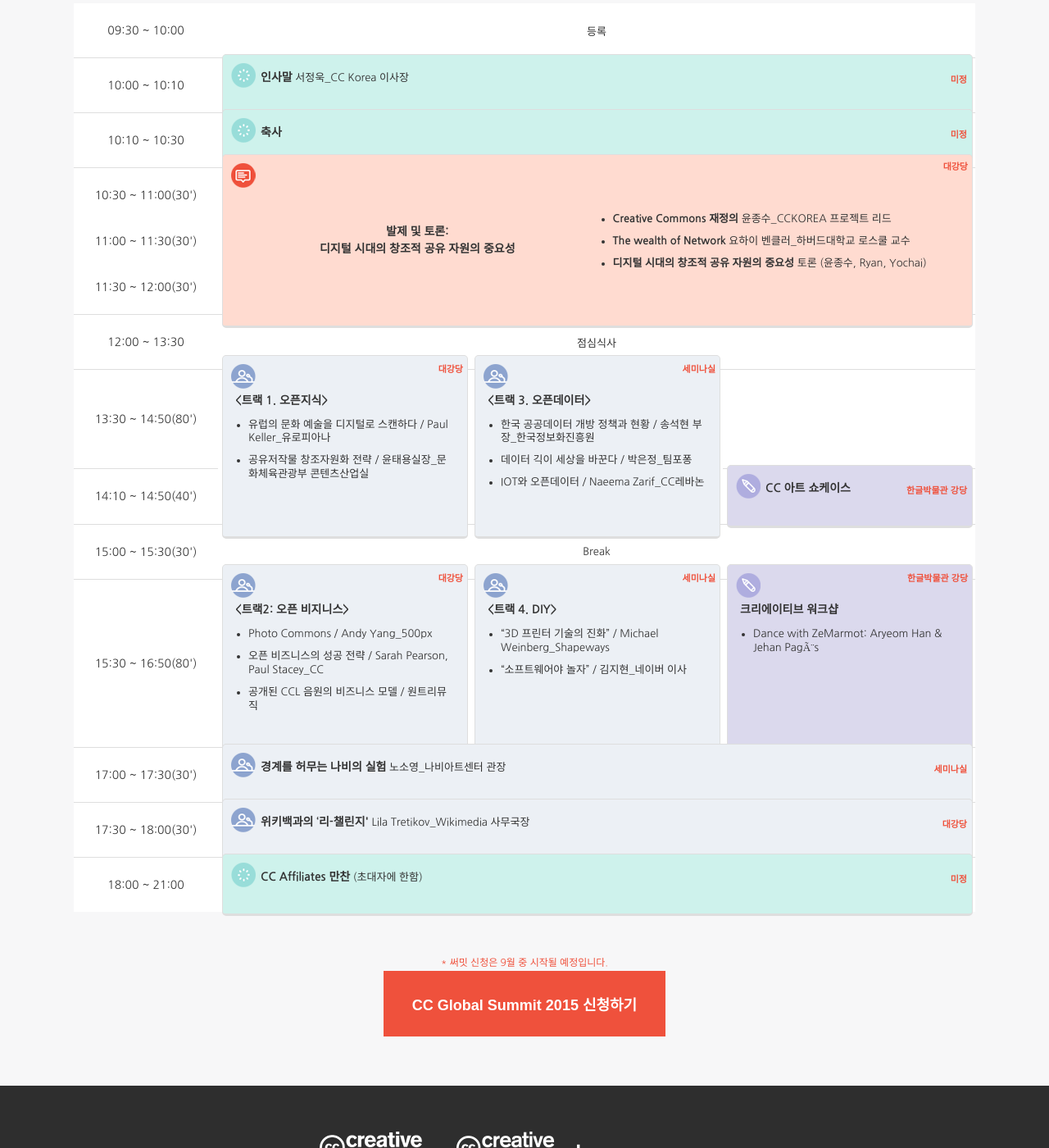
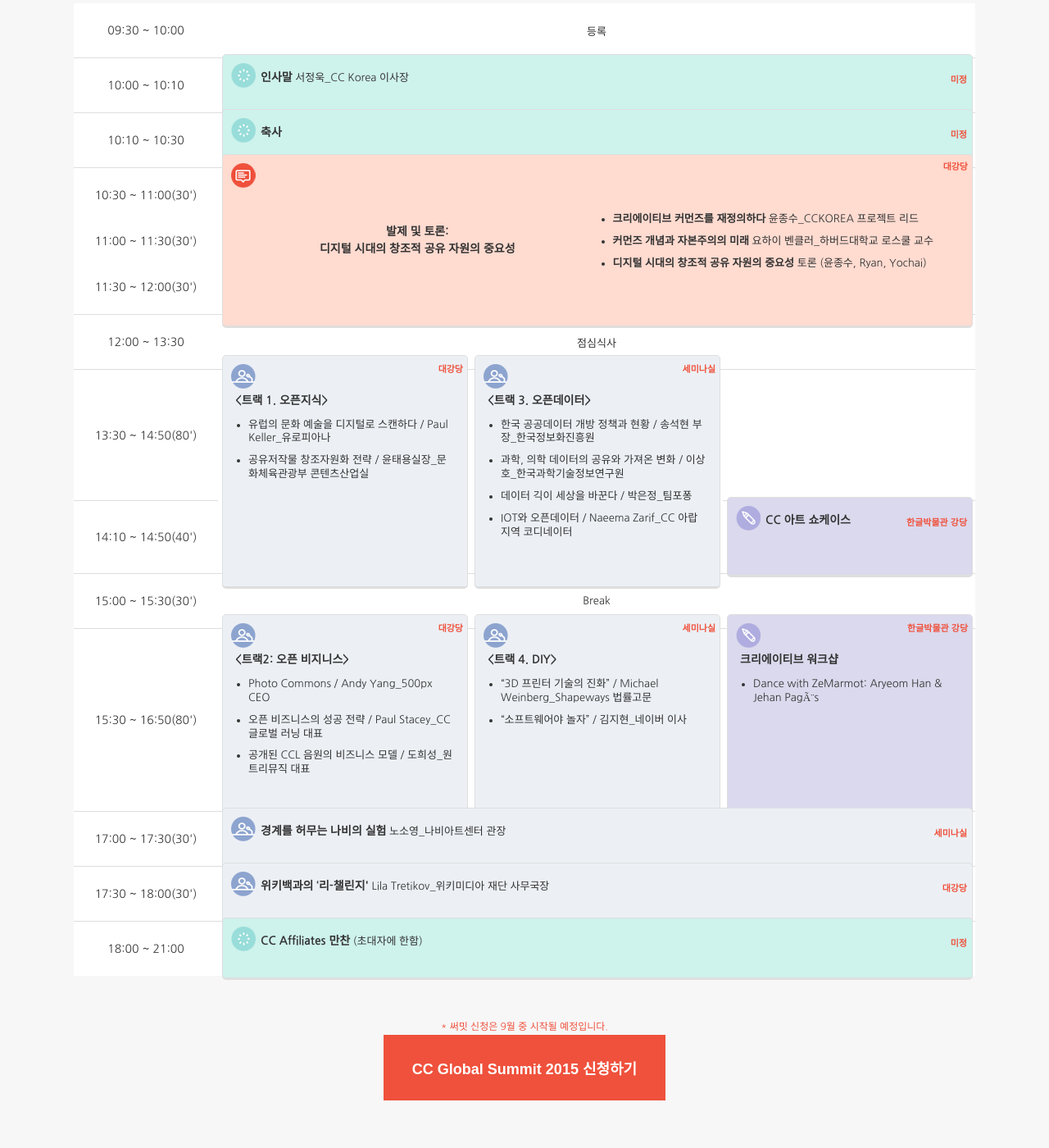
Before and after one commit to creativecommonskorea/2015-global-summit, a Jekyll site: the page built from programs.html, in a window 1280 px wide and 1400 px high, scrolled down 707 px. Shown: the whole window at 82% size. Built offline with Jekyll 4.4.1, drawn with Linux system fonts in a browser that asks for light colours; nearby versions of some CDN libraries.

Commit message:
프로그램 수정

```diff
--- a/_includes/day15_detail.html
+++ b/_includes/day15_detail.html
@@ -29,7 +29,7 @@
                 <td>10:00 ~ 10:10</td>
                 <td colspan="3">
                     <div class="whitegreen_light left corner_all oneline">
-                        <div class="oneline_location"><!-- 장소 --> 미정</div>
+                        <div class="oneline_location">미정</div>
                         <span class="h2">인사말</span> 서정욱_CC Korea 이사장
                     </div>
                 </td>
@@ -38,7 +38,7 @@
                 <td>10:10 ~ 10:30</td>
                 <td colspan="3">
                     <div class="whitegreen_light left corner_all oneline">
-                        <div class="oneline_location"><!-- 장소 --> 미정</div>
+                        <div class="oneline_location">미정</div>
                         <span class="h2">축사</span>
                     </div>
                 </td>
@@ -61,8 +61,8 @@
                             </div>
                             <div class="td left" style="vertical-align: middle;">
                                 <ul class="wide_list">
-                                    <li><span class="font-bold">Creative Commons 재정의</span> 윤종수_CCKOREA 프로젝트 리드</li>
-                                    <li><span class="font-bold">The wealth of Network</span> 요하이 벤클러_하버드대학교 로스쿨 교수</li>
+                                    <li><span class="font-bold">크리에이티브 커먼즈를 재정의하다</span> 윤종수_CCKOREA 프로젝트 리드</li>
+                                    <li><span class="font-bold">커먼즈 개념과 자본주의의 미래</span> 요하이 벤클러_하버드대학교 로스쿨 교수</li>
                                     <li><span class="font-bold">디지털 시대의 창조적 공유 자원의 중요성</span> 토론 (윤종수, Ryan, Yochai)
                                     </li>
                                 </ul>
@@ -79,7 +79,7 @@
                 <td>13:30 ~ 14:50(80')</td>
                 <td style="width: 28%;" rowspan="2">
                     <div class="whiteblue_light left corner_all">
-                        <div class="location"><!-- 장소 --> 대강당</div>
+                        <div class="location">대강당</div>
                         <span class="h2">&lt;트랙 1. 오픈지식&gt;</span>
                         <ul>
                             <li>유럽의 문화 예술을 디지털로 스캔하다 / Paul Keller_유로피아나</li>
@@ -89,12 +89,13 @@
                 </td>
                 <td style="width: 28%;" rowspan="2">
                     <div class="whiteblue_light left corner_all">
-                        <div class="location"><!-- 장소 --> 세미나실</div>
+                        <div class="location">세미나실</div>
                         <span class="h2">&lt;트랙 3. 오픈데이터&gt;</span>
                         <ul>
                             <li>한국 공공데이터 개방 정책과 현황 / 송석현 부장_한국정보화진흥원</li>
+                            <li>과학, 의학 데이터의 공유와 가져온 변화 / 이상호_한국과학기술정보연구원</li>
                             <li>데이터 긱이 세상을 바꾼다 / 박은정_팀포퐁</li>
-                            <li>IOT와 오픈데이터 / Naeema Zarif_CC레바논</li>
+                            <li>IOT와 오픈데이터 / Naeema Zarif_CC 아랍 지역 코디네이터</li>
                         </ul>
                     </div>
                 </td>
@@ -104,7 +105,7 @@
                 <td>14:10 ~ 14:50(40')</td>
                 <td>
                     <div class="whitepurple_light left corner_all oneline">
-                        <div class="oneline_location"><!-- 장소 --> 한글박물관 강당</div>
+                        <div class="oneline_location">한글박물관 강당</div>
                         <span class="h2">CC 아트 쇼케이스</span>
                     </div>
                 </td>
@@ -117,28 +118,28 @@
                 <td>15:30 ~ 16:50(80')</td>
                 <td width="28%">
                     <div class="whiteblue_light left corner_all">
-                        <div class="location"><!-- 장소 --> 대강당</div>
+                        <div class="location">대강당</div>
                         <span class="h2">&lt;트랙2: 오픈 비지니스&gt;</span>
                         <ul>
-                            <li>Photo Commons / Andy Yang_500px</li>
-                            <li>오픈 비즈니스의 성공 전략 / Sarah Pearson, Paul Stacey_CC</li>
-                            <li>공개된 CCL 음원의 비즈니스 모델 / 원트리뮤직</li>
+                            <li>Photo Commons / Andy Yang_500px CEO</li>
+                            <li>오픈 비즈니스의 성공 전략 / Paul Stacey_CC 글로벌 러닝 대표</li>
+                            <li>공개된 CCL 음원의 비즈니스 모델 / 도희성_원트리뮤직 대표</li>
                         </ul>
                     </div>
                 </td>
                 <td width="28%">
                     <div class="whiteblue_light left corner_all">
-                        <div class="location"><!-- 장소 --> 세미나실</div>
+                        <div class="location">세미나실</div>
                         <span class="h2">&lt;트랙 4. DIY&gt;</span>
                         <ul>
-                            <li>“3D 프린터 기술의 진화” / Michael Weinberg_Shapeways</li>
+                            <li>“3D 프린터 기술의 진화” / Michael Weinberg_Shapeways 법률고문</li>
                             <li>“소프트웨어야 놀자” / 김지현_네이버 이사</li>
                         </ul>
                     </div>
                 </td>
                 <td width="28%">
                     <div class="whitepurple_light left corner_all">
-                        <div class="location"><!-- 장소 --> 한글박물관 강당</div>
+                        <div class="location">한글박물관 강당</div>
                         <span class="h2">크리에이티브 워크샵</span>
                         <ul>
                             <li>Dance with ZeMarmot: Aryeom Han & Jehan PagÃ¨s</li>
@@ -150,7 +151,7 @@
                 <td>17:00 ~ 17:30(30')</td>
                 <td colspan="3">
                     <div class="whiteblue_light left corner_all oneline">
-                        <div class="oneline_location"><!-- 장소 --> 세미나실</div>
+                        <div class="oneline_location">세미나실</div>
                         <span class="h2">경계를 허무는 나비의 실험</span> 노소영_나비아트센터 관장
                     </div>
                 </td>
@@ -159,8 +160,8 @@
                 <td>17:30 ~ 18:00(30')</td>
                 <td colspan="3">
                     <div class="whiteblue_light left corner_all oneline">
-                        <div class="oneline_location"><!-- 장소 --> 대강당</div>
-                        <span class="h2">위키백과의  ‘리-챌린지'</span> Lila Tretikov_Wikimedia 사무국장
+                        <div class="oneline_location">대강당</div>
+                        <span class="h2">위키백과의  ‘리-챌린지'</span> Lila Tretikov_위키미디아 재단 사무국장
                     </div>
                 </td>
             </tr>
@@ -168,7 +169,7 @@
                 <td>18:00 ~ 21:00</td>
                 <td colspan="3">
                     <div class="whitegreen_light left corner_all oneline">
-                        <div class="oneline_location"><!-- 장소 --> 미정</div>
+                        <div class="oneline_location">미정</div>
                         <span class="h2">CC Affiliates 만찬</span> (초대자에 한함)
                     </div>
                 </td>
--- a/_includes/day16_detail.html
+++ b/_includes/day16_detail.html
@@ -6,7 +6,7 @@
             여러가지 형태로 존재하고 사물에 생명을 불어넣으며 모이고 모여 바다로 흘러나가는 특징이 우리가 추구해온 공유, 개방의 가치와 상통합니다.
         </div>
         <div class="day_location">
-            <img src="/images/other/bullet.png" alt="-"/> 장소: 한글박물관 강당/ 강의실1/ 강의실2
+            <img src="/images/other/bullet.png" alt="-"/> 장소: 한글박물관 강당 / 강의실1 / 강의실2
         </div>
         <div class="balloon">
             지극히 착한 것은 마치 물과 같다는 뜻으로, 물을 이 세상에서
@@ -29,8 +29,8 @@
                 <td>10:00 ~ 10:05(5')</td>
                 <td colspan="6" class="h60">
                     <div class="gray_light left corner_all">
-                        <div class="oneline_location"><!-- 장소: -->대강당</div>
-                        <img src="/images/other/program_icon_04.png" alt="이벤트"/>
+                        <div class="oneline_location">대강당</div>
+
                         <span class="h2">인사말</span>
                     </div>
                 </td>
@@ -39,8 +39,8 @@
                 <td>10:05 ~ 10:30(25')</td>
                 <td colspan="6" class="h60">
                     <div class="gray_light left corner_all">
-                        <div class="oneline_location"><!-- 장소: -->대강당</div>
-                        <img src="/images/other/program_icon_04.png" alt="이벤트"/>
+                        <div class="oneline_location">대강당</div>
+
                         <span class="h2">키노트</span> - Ryan Merkley_CC CEO
                     </div>
                 </td>
@@ -49,8 +49,8 @@
                 <td>10:30 ~ 10:50(20')</td>
                 <td colspan="6" class="h60">
                     <div class="whiteblue_light left corner_all">
-                        <div class="oneline_location"><!-- 장소: -->대강당</div>
-                        <img src="/images/other/program_icon_04.png" alt="이벤트"/>
+                        <div class="oneline_location">대강당</div>
+
                         <span class="h2">키노트</span> - 미정
                     </div>
                 </td>
@@ -59,8 +59,8 @@
                 <td>11:00 ~ 12:30(90')</td>
                 <td width="14%">
                     <div class="gray_light left corner_all">
-                        <div class="location"><!-- 장소: -->대강당</div>
-                        <img src="/images/other/program_icon_04.png" alt="이벤트"/>
+                        <div class="location">대강당</div>
+
                         <span class="h2">오픈글램</span>
                         <ul>
                             <li>GLAM을 위한 열린 협업 / Andres Guadamuz</li>
@@ -70,8 +70,8 @@
                 </td>
                 <td width="14%">
                     <div class="gray_light left corner_all">
-                        <div class="location"><!-- 장소: -->소강당</div>
-                        <img src="/images/other/program_icon_04.png" alt="이벤트"/>
+                        <div class="location">소강당</div>
+
                         <span class="h2">공유도시</span>
                         <ul>
                             <li>서울이 그리는 공유 도시의 미래 / 전효관 (서울시 사회혁신기획관) </li>
@@ -80,8 +80,8 @@
                 </td>
                 <td width="14%">
                     <div class="gray_light left corner_all">
-                        <div class="location"><!-- 장소: -->세미나룸</div>
-                        <img src="/images/other/program_icon_04.png" alt="이벤트"/>
+                        <div class="location">세미나룸</div>
+
                         <span class="h2">OER</span>
                         <ul>
                             <li>글로벌 OER 현황 및 활성화 전략 / Cable Green_CC 글로벌 OER 디렉터</li>
@@ -107,22 +107,22 @@
                 <td>14:00 ~ 15:00(60')</td>
                 <td width="14%">
                     <div class="gray_light left corner_all">
-                        <div class="location"><!-- 장소: -->대강당</div>
-                        <img src="/images/other/program_icon_04.png" alt="이벤트"/>
+                        <div class="location">대강당</div>
+
                         <span class="h2">쇼케이스</span>
                     </div>
                 </td>
                 <td width="14%" rowspan="3">
                     <div class="gray_light left corner_all">
-                        <div class="location"><!-- 장소: -->소강당</div>
-                        <img src="/images/other/program_icon_04.png" alt="이벤트"/>
+                        <div class="location">소강당</div>
+
                         <span class="h2">저작위 창조자원화 포럼</span>
                     </div>
                 </td>
                 <td width="14%">
                     <div class="gray_light left corner_all">
-                        <div class="location"><!-- 장소: -->세미나룸</div>
-                        <img src="/images/other/program_icon_04.png" alt="이벤트"/>
+                        <div class="location">세미나룸</div>
+
                         <span class="h2">저작권개선</span>
                         <ul>
                             <li>효과적인 저작권 개혁을 위한 방안 / Maira Sutton_전자프론티어재단(EFF)</li>
@@ -131,8 +131,8 @@
                 </td>
                 <td width="14%">
                     <div class="gray_light left corner_all">
-                        <div class="location"><!-- 장소: -->한글박물관 강당</div>
-                        <img src="/images/other/program_icon_04.png" alt="이벤트"/>
+                        <div class="location">한글박물관 강당</div>
+
                         <span class="h2">CCL 번역</span>
                         <ul>
                             <li>CC 라이선스 번역 성과와 이슈 / Diane Peters, RCs and Translation Leads</li>
@@ -141,8 +141,8 @@
                 </td>
                 <td width="14%">
                     <div class="gray_light left corner_all">
-                        <div class="location"><!-- 장소: -->한글박물관 강의실</div>
-                        <img src="/images/other/program_icon_04.png" alt="이벤트"/>
+                        <div class="location">한글박물관 강의실</div>
+
                         <span class="h2">GLAM</span>
                         <ul>
                             <li>GLAM 오픈 정책 워크샵 / Klaudia Grabowska</li>
@@ -151,8 +151,8 @@
                 </td>
                 <td width="14%">
                     <div class="gray_light left corner_all">
-                        <div class="location"><!-- 장소: -->한글박물관 강의실2</div>
-                        <img src="/images/other/program_icon_04.png" alt="이벤트"/>
+                        <div class="location">한글박물관 강의실2</div>
+
                         <span class="h2">테크</span>
                         <ul>
                             <li>동영상 커먼즈 활성화 워크샵 / 모질라, 라이언, GLAM기관들</li>
@@ -168,8 +168,8 @@
                 <td>15:30 ~ 16:50(80')</td>
                 <td width="14%">
                     <div class="gray_light left corner_all">
-                        <div class="location"><!-- 장소: -->대강당</div>
-                        <img src="/images/other/program_icon_04.png" alt="이벤트"/>
+                        <div class="location">대강당</div>
+
                         <span class="h2">오픈데이터</span>
                         <ul>
                             <li>개방을 통한 시민권 운동 / Werner Westermann JuÃ¡rez</li>
@@ -181,8 +181,8 @@
                 </td>
                 <td width="14%">
                     <div class="gray_light left corner_all">
-                        <div class="location"><!-- 장소: -->세미나룸</div>
-                        <img src="/images/other/program_icon_04.png" alt="이벤트"/>
+                        <div class="location">세미나룸</div>
+
                         <span class="h2">디자인</span>
                         <ul>
                             <li>디자인과 저작권</li>
@@ -191,8 +191,8 @@
                 </td>
                 <td width="14%">
                     <div class="gray_light left corner_all">
-                        <div class="location"><!-- 장소: -->세미나룸</div>
-                        <img src="/images/other/program_icon_04.png" alt="이벤트"/>
+                        <div class="location">세미나룸</div>
+
                         <span class="h2">CCL 4.0</span>
                         <ul>
                             <li>공동의 지식 자산을 위한 오픈 라이선스 / Stephen LaPorte</li>
@@ -202,8 +202,8 @@
                 </td>
                 <td width="14%">
                     <div class="gray_light left corner_all">
-                        <div class="location"><!-- 장소: -->한글박물관 강의실</div>
-                        <img src="/images/other/program_icon_04.png" alt="이벤트"/>
+                        <div class="location">한글박물관 강의실</div>
+
                         <span class="h2">저작권개선</span>
                         <ul>
                             <li>EFF와 CC의 저작권 개혁 운동을 위한 협업 / Maira and Parker/EFF</li>
@@ -212,8 +212,8 @@
                 </td>
                 <td width="14%">
                     <div class="gray_light left corner_all">
-                        <div class="location"><!-- 장소: -->한글박물관 강의실2</div>
-                        <img src="/images/other/program_icon_04.png" alt="이벤트"/>
+                        <div class="location">한글박물관 강의실2</div>
+
                         <span class="h2">오픈 커뮤니티</span>
                         <ul>
                             <li>정부와 기관을 위한 '열린' 협업	Bekka Khan from Open Coalition</li>
@@ -225,8 +225,8 @@
                 <td>17:00 ~ 17:20(20')</td>
                 <td colspan="6">
                     <div class="gray_light left corner_all">
-                        <div class="oneline_location"><!-- 장소: -->대강당</div>
-                        <img src="/images/other/program_icon_04.png" alt="이벤트"/>
+                        <div class="oneline_location">대강당</div>
+
                         <span class="h2">생태적 인터넷</span> - 전길남
                     </div>
                 </td>
@@ -235,8 +235,8 @@
                 <td>17:20 ~ 18:00(40')</td>
                 <td colspan="6">
                     <div class="gray_light left corner_all">
-                        <div class="oneline_location"><!-- 장소: -->대강당</div>
-                        <img src="/images/other/program_icon_04.png" alt="이벤트"/>
+                        <div class="oneline_location">대강당</div>
+
                         <span class="h2">대담: 열린 인터넷</span> - 전길남, 요하이 벤클러
                     </div>
                 </td>
@@ -245,7 +245,7 @@
                 <td>20:00 ~ 22:00</td>
                 <td colspan="6">
                     <div class="gray_light left corner_all">
-                        <img src="/images/other/program_icon_04.png" alt="이벤트"/>
+
                         <span class="h2">CC 파티</span> (초대에 한함)
                     </div>
                 </td>
```
